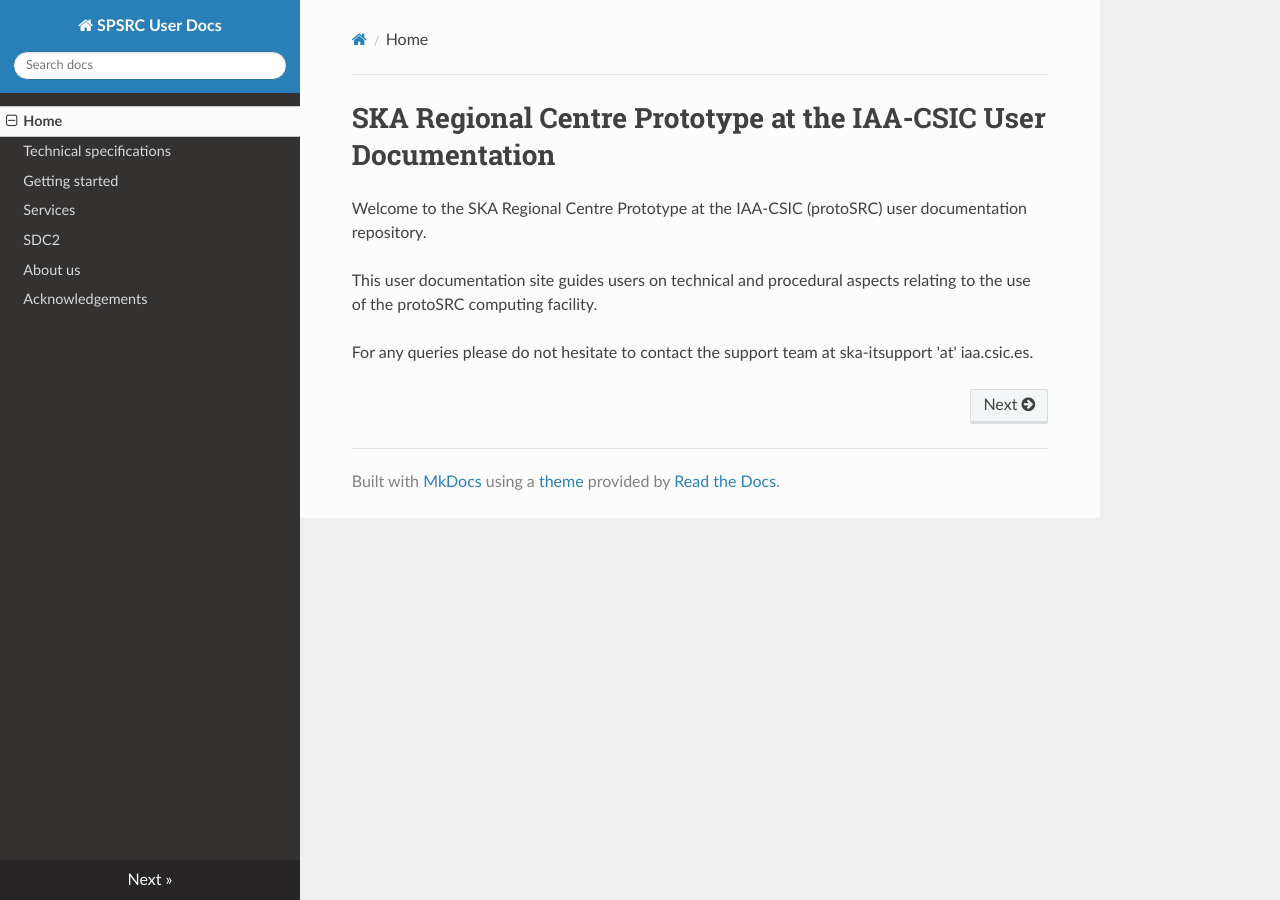
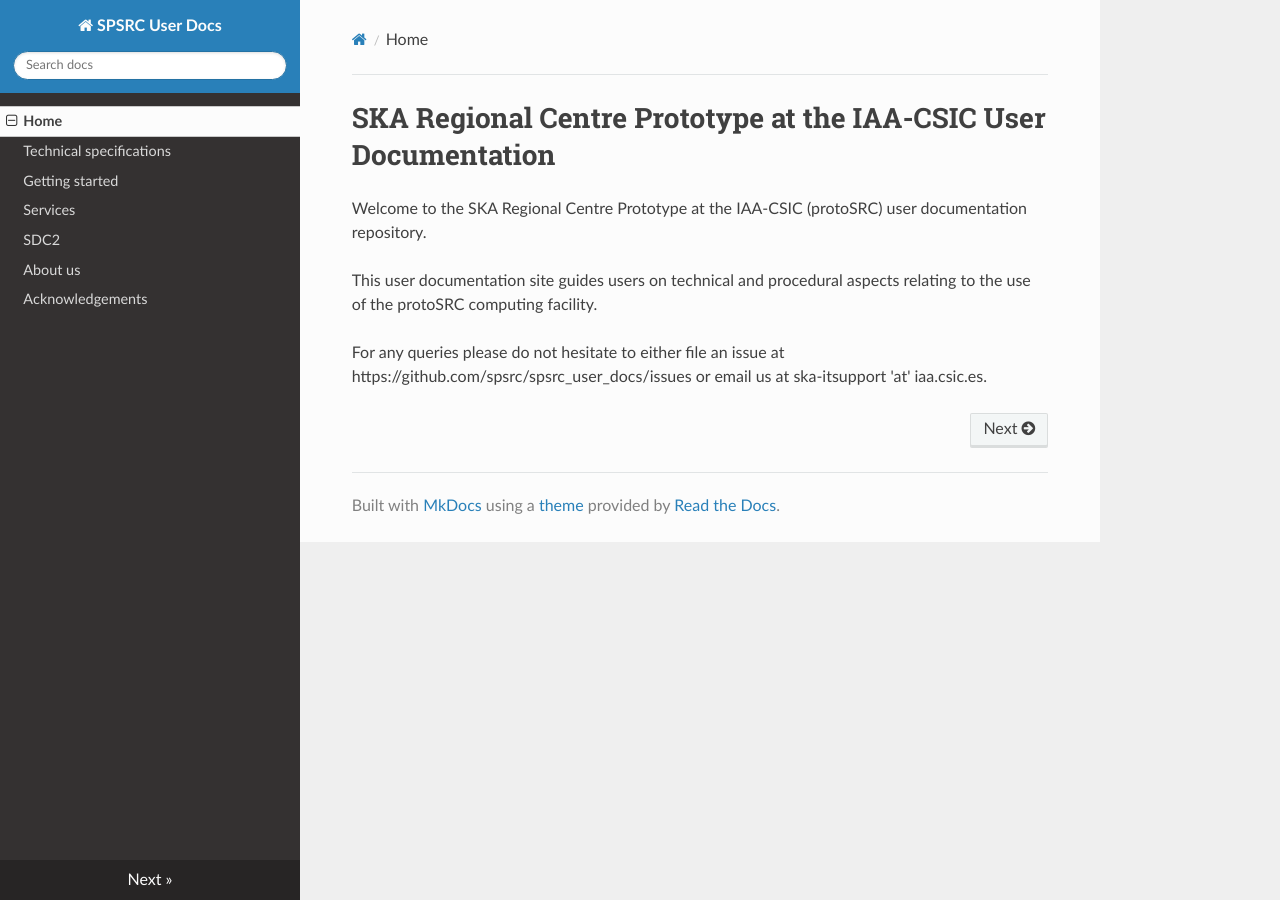
Before and after one commit to espsrc/spsrc_user_docs, an MkDocs documentation site: the page built from docs/index.md, in a window 1280 px wide. Built offline with MkDocs 1.6.1, drawn with Linux system fonts in a browser that asks for light colours; nearby versions of some CDN libraries.

Commit message:
Update index.md

```diff
--- a/docs/index.md
+++ b/docs/index.md
@@ -4,4 +4,4 @@ Welcome to the SKA Regional Centre Prototype at the IAA-CSIC (protoSRC) user doc
 
 This user documentation site guides users on technical and procedural aspects relating to the use of the protoSRC computing facility.
 
-For any queries please do not hesitate to contact the support team at ska-itsupport 'at' iaa.csic.es.
+For any queries please do not hesitate to either file an issue at https://github.com/spsrc/spsrc_user_docs/issues or email us at ska-itsupport 'at' iaa.csic.es.
```
